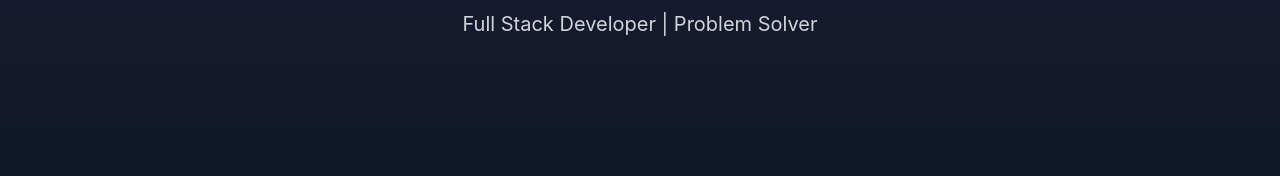
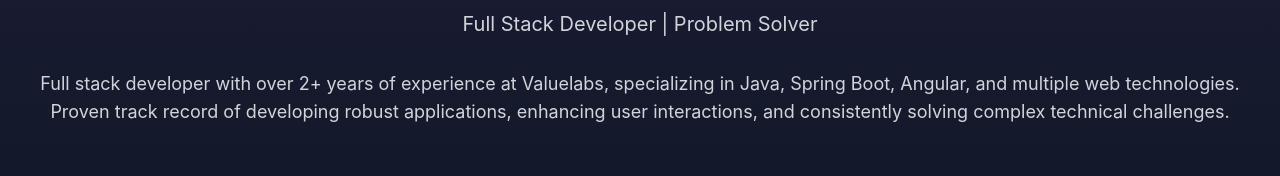
Before and after one commit to Sr1jan27/portfolio-website, a React (Create React App) app: page / in a window 1280 px wide. Shown: the part 262-438 px from the top of the page. Built offline with nearby package versions, Linux system fonts and the light colour scheme.

Commit message:
description

```diff
--- a/src/component/Portfolio.jsx
+++ b/src/component/Portfolio.jsx
@@ -112,6 +112,11 @@
             Srijan Raghuvanshi
           </h1>
           <p className="text-xl text-gray-300 mb-8">Full Stack Developer | Problem Solver</p>
+          <p className="text-lg text-gray-300 mb-8">
+            Full stack developer with over 2+ years of experience at Valuelabs, specializing in Java, Spring Boot, Angular,
+            and multiple web technologies. Proven track record of developing robust applications,
+            enhancing user interactions, and consistently solving complex technical challenges.
+          </p>
         </div>
       </section>
 
```
